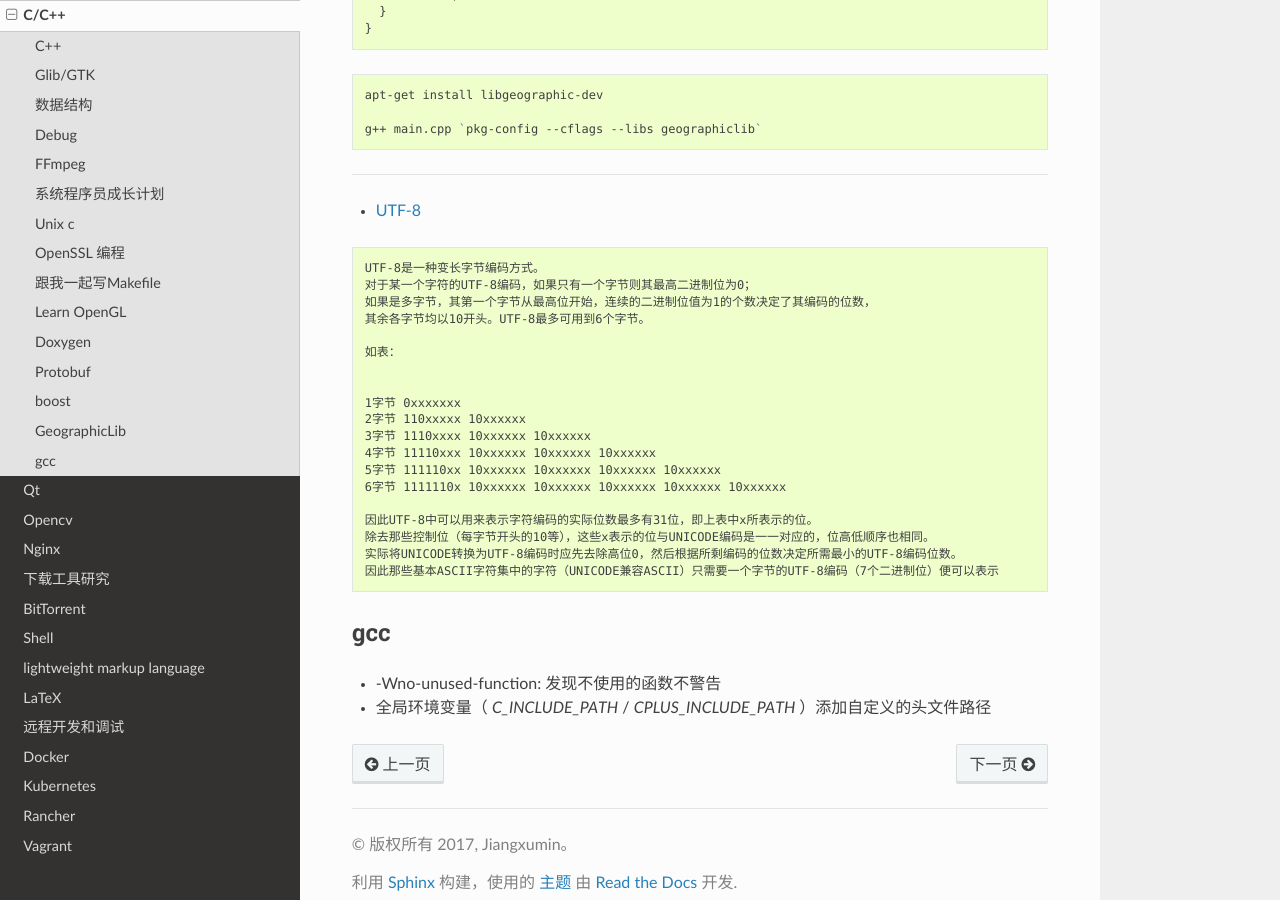
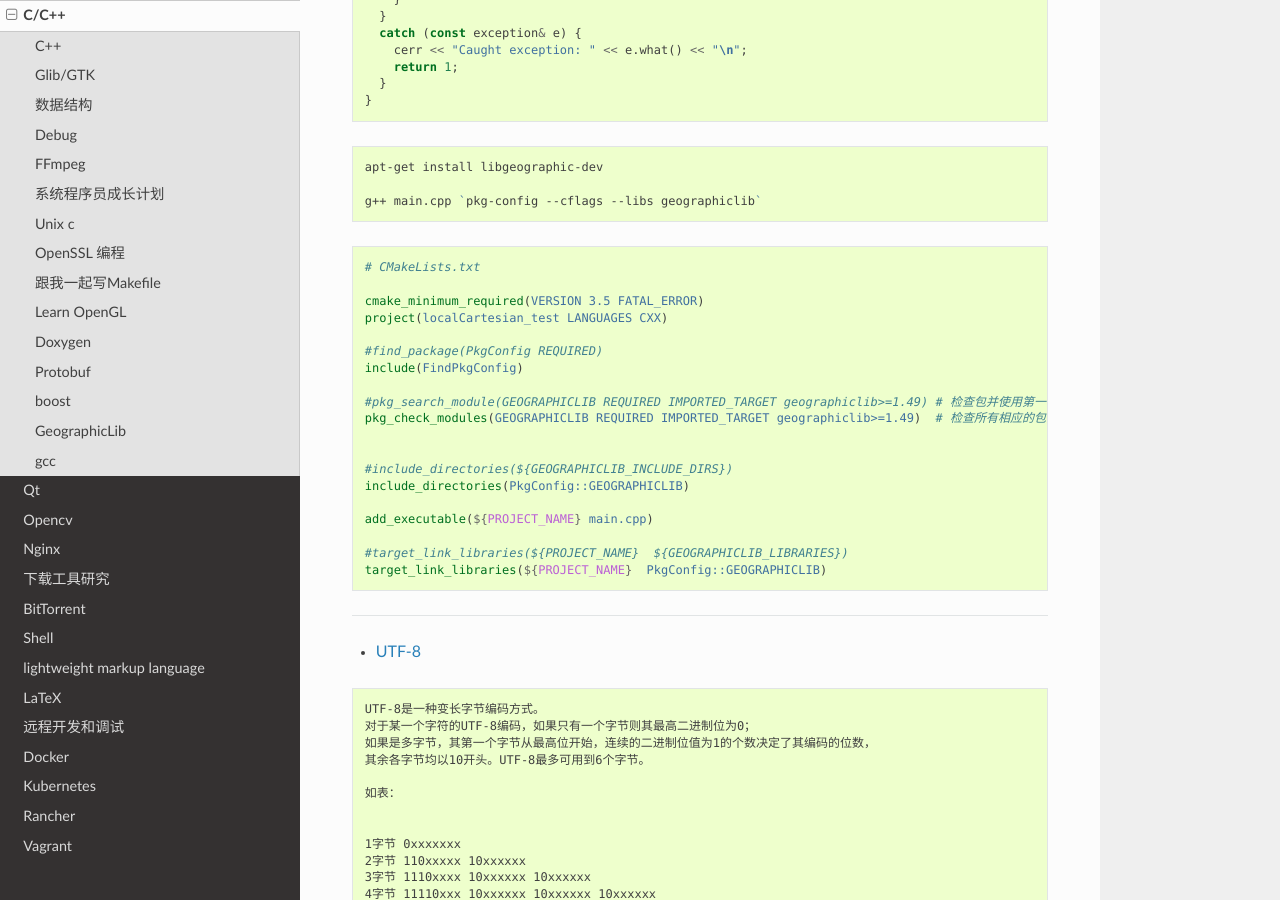
Before and after one commit to my-rds-store/my_space, a Sphinx documentation site: the page built from source/cpp/index.rst, in a window 1280 px wide and 900 px high, scrolled down 2819 px. Built offline with Sphinx 7.4.7 and the Read the Docs theme 2.0.0, drawn with Linux system fonts in a browser that asks for light colours; some of the changed text lies outside the part shown.

Commit message:
update ...

```diff
--- a/source/cpp/index.rst
+++ b/source/cpp/index.rst
@@ -44,6 +44,8 @@ C/C++
 * `Cmake-Cookbook (网速慢，需要梯子) <https://app.gitbook.com/@chenxiaowei/s/cmake-cookbook/>`_
     * `cmake教程4(find_package使用) <https://cloud.tencent.com/developer/article/1338349>`_
     * `CMake之find_package <https://www.jianshu.com/p/46e9b8a6cb6a>`_
+* `CMake Cookbook中文版 <https://www.bookstack.cn/read/CMake-Cookbook/content-chapter1-1.0-chinese.md>`_
+    * https://github.com/xiaoweiChen/CMake-Cookbook.git
 
 ***************************************************************************
 `跟我一起写Makefile <https://seisman.github.io/how-to-write-makefile/>`_
@@ -159,6 +161,29 @@ GeographicLib
 
 
 
+.. code-block:: cmake
+
+    # CMakeLists.txt
+
+    cmake_minimum_required(VERSION 3.5 FATAL_ERROR)
+    project(localCartesian_test LANGUAGES CXX)
+
+    #find_package(PkgConfig REQUIRED)
+    include(FindPkgConfig)
+
+    #pkg_search_module(GEOGRAPHICLIB REQUIRED IMPORTED_TARGET geographiclib>=1.49) # 检查包并使用第一个可用包
+    pkg_check_modules(GEOGRAPHICLIB REQUIRED IMPORTED_TARGET geographiclib>=1.49)  # 检查所有相应的包
+
+
+    #include_directories(${GEOGRAPHICLIB_INCLUDE_DIRS})
+    include_directories(PkgConfig::GEOGRAPHICLIB)
+
+    add_executable(${PROJECT_NAME} main.cpp)
+
+    #target_link_libraries(${PROJECT_NAME}  ${GEOGRAPHICLIB_LIBRARIES})
+    target_link_libraries(${PROJECT_NAME}  PkgConfig::GEOGRAPHICLIB)
+
+
 -------
 
 * `UTF-8 <http://www.cnblogs.com/chenwenbiao/archive/2011/08/11/2134503.html>`_
```
